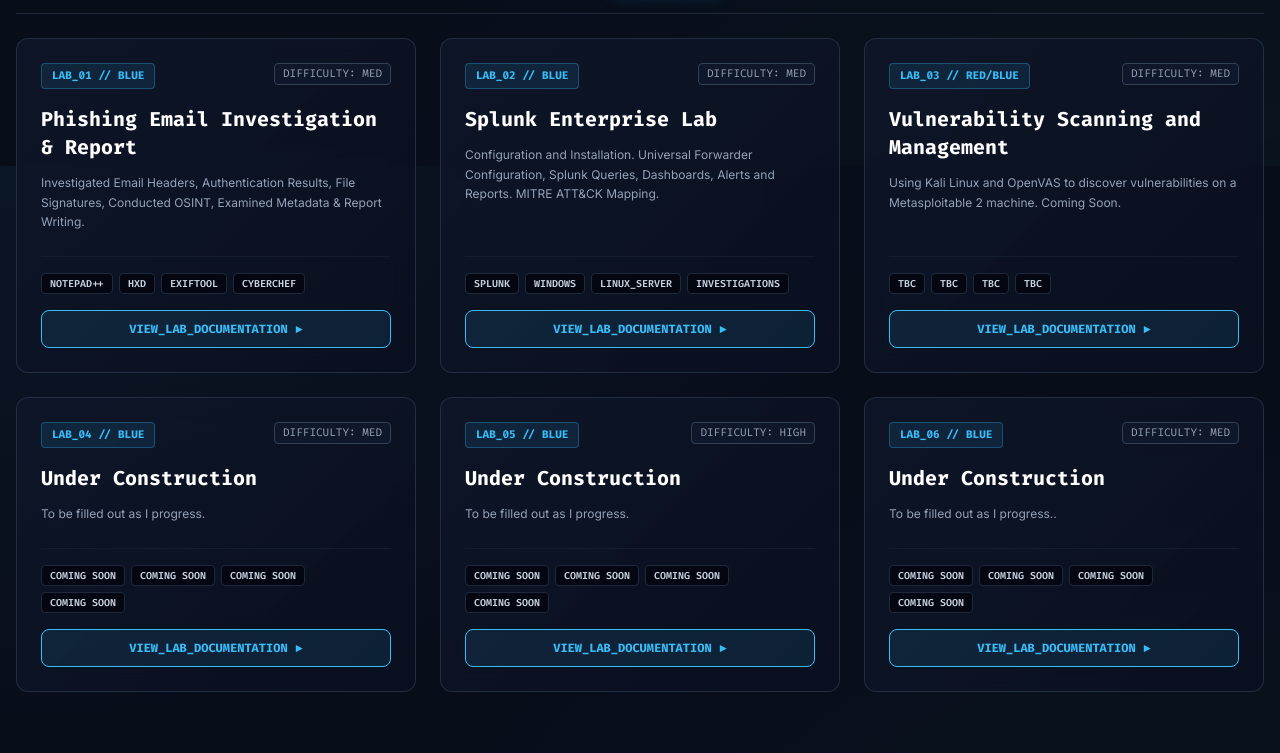
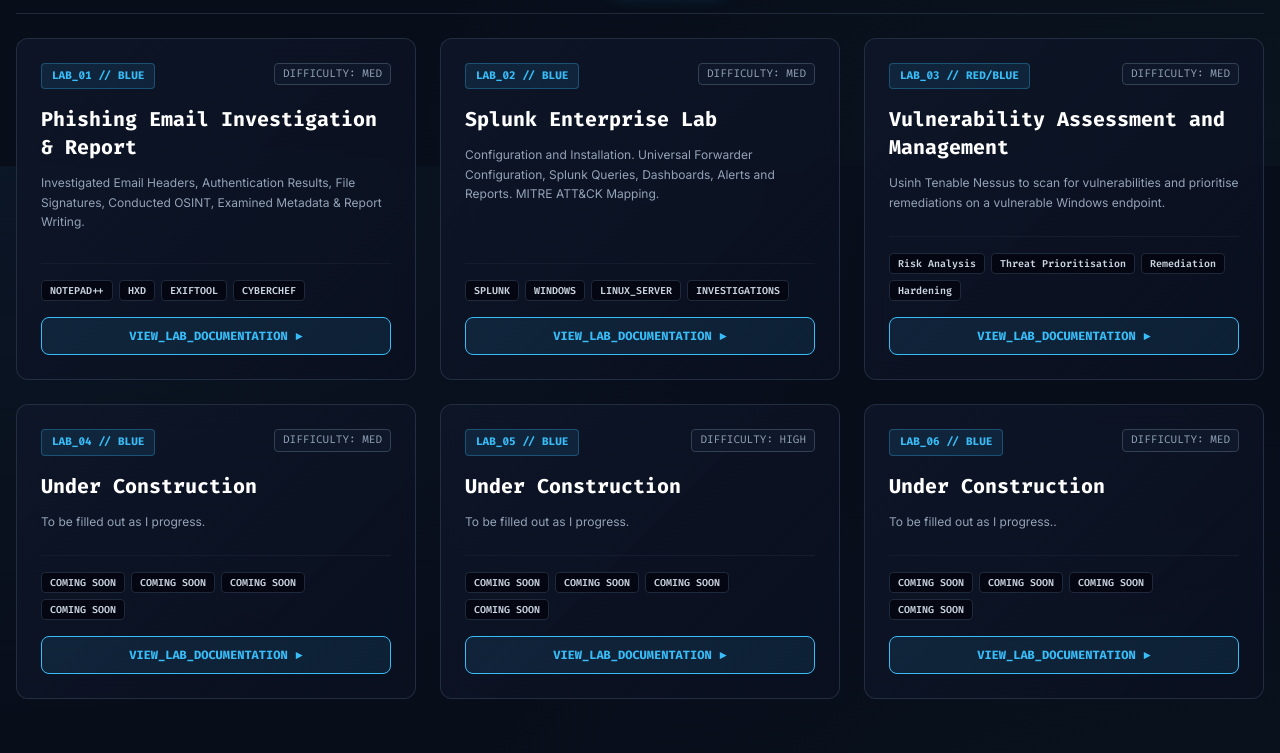
Before and after one commit to wdumais-cloud/wdumais-cloud, a plain HTML site: page index.html in a window 1280 px wide. Shown: the part 634-1387 px from the top of the page. Drawn offline with nearby package versions, Linux system fonts and the light colour scheme.

Commit message:
Revise vulnerability management details and footer
Updated content related to vulnerability management and changed footer text.

```diff
--- a/index.html
+++ b/index.html
@@ -318,21 +318,21 @@
                             </span>
                             <span class="text-[11px] font-mono px-2 py-0.5 rounded border border-slate-700 bg-slate-900 text-slate-400">DIFFICULTY: MED</span>
                         </div>
-                        <h3 class="font-mono text-xl font-bold mb-3 text-white">Vulnerability Scanning and Management</h3>
+                        <h3 class="font-mono text-xl font-bold mb-3 text-white">Vulnerability Assessment and Management</h3>
                         <p class="text-xs font-normal leading-relaxed mb-6 text-term-textMuted">
-                            Using Kali Linux and OpenVAS to discover vulnerabilities on a Metasploitable 2 machine. Coming Soon.
+                            Usinh Tenable Nessus to scan for vulnerabilities and prioritise remediations on a vulnerable Windows endpoint.
                         </p>
                     </div>
 
                     <div class="space-y-4 pt-4 border-t border-term-border/50">
                         <div class="flex flex-wrap gap-1.5 text-[10px] font-mono font-semibold">
-                            <span class="px-2 py-0.5 rounded border border-term-border bg-term-bgDark text-slate-300">TBC</span>
-                            <span class="px-2 py-0.5 rounded border border-term-border bg-term-bgDark text-slate-300">TBC</span>
-                            <span class="px-2 py-0.5 rounded border border-term-border bg-term-bgDark text-slate-300">TBC</span>
-                            <span class="px-2 py-0.5 rounded border border-term-border bg-term-bgDark text-slate-300">TBC</span>
+                            <span class="px-2 py-0.5 rounded border border-term-border bg-term-bgDark text-slate-300">Risk Analysis</span>
+                            <span class="px-2 py-0.5 rounded border border-term-border bg-term-bgDark text-slate-300">Threat Prioritisation</span>
+                            <span class="px-2 py-0.5 rounded border border-term-border bg-term-bgDark text-slate-300">Remediation</span>
+                            <span class="px-2 py-0.5 rounded border border-term-border bg-term-bgDark text-slate-300">Hardening</span>
                         </div>
 
-                        <button onclick="openModal('Greenbone Vulnerability Management', 'Red team discovery and blue team detection techniques.', 'https://github.com')" class="w-full text-center py-2.5 rounded-lg border border-term-accent bg-term-accent/10 text-term-accent font-mono font-bold text-xs hover:bg-term-accent hover:text-term-bgDark sleek-button flex items-center justify-center gap-2">
+                        <button onclick="openModal('Tenable Nessus', 'Interpreting vulnerability outputs, correlating CVSS and PVR metrics', 'https://github.com/wdumais-cloud/Vulnerability_Management')" class="w-full text-center py-2.5 rounded-lg border border-term-accent bg-term-accent/10 text-term-accent font-mono font-bold text-xs hover:bg-term-accent hover:text-term-bgDark sleek-button flex items-center justify-center gap-2">
                             <span>VIEW_LAB_DOCUMENTATION</span> ►
                         </button>
                     </div>
@@ -499,7 +499,7 @@ index=win_logs EventCode=4688 OR EventCode=1
     <footer class="mt-20 border-t border-term-border bg-term-bgDark/80 py-8 text-xs font-mono text-slate-400">
         <div class="max-w-7xl mx-auto px-4 flex flex-col md:flex-row justify-between items-center gap-4">
             <div>
-                © 2026 WAYNE_DUMAIS // RETRO_CONSOLE_PORTFOLIO
+                © 2026 WAYNE_DUMAIS // CONSOLE_PORTFOLIO
             </div>
             <div class="flex space-x-6">
                 <a href="https://github.com/wdumais-cloud/wdumais-cloud" target="_blank" rel="noopener noreferrer" class="hover:text-term-accent transition">GITHUB</a>
```
